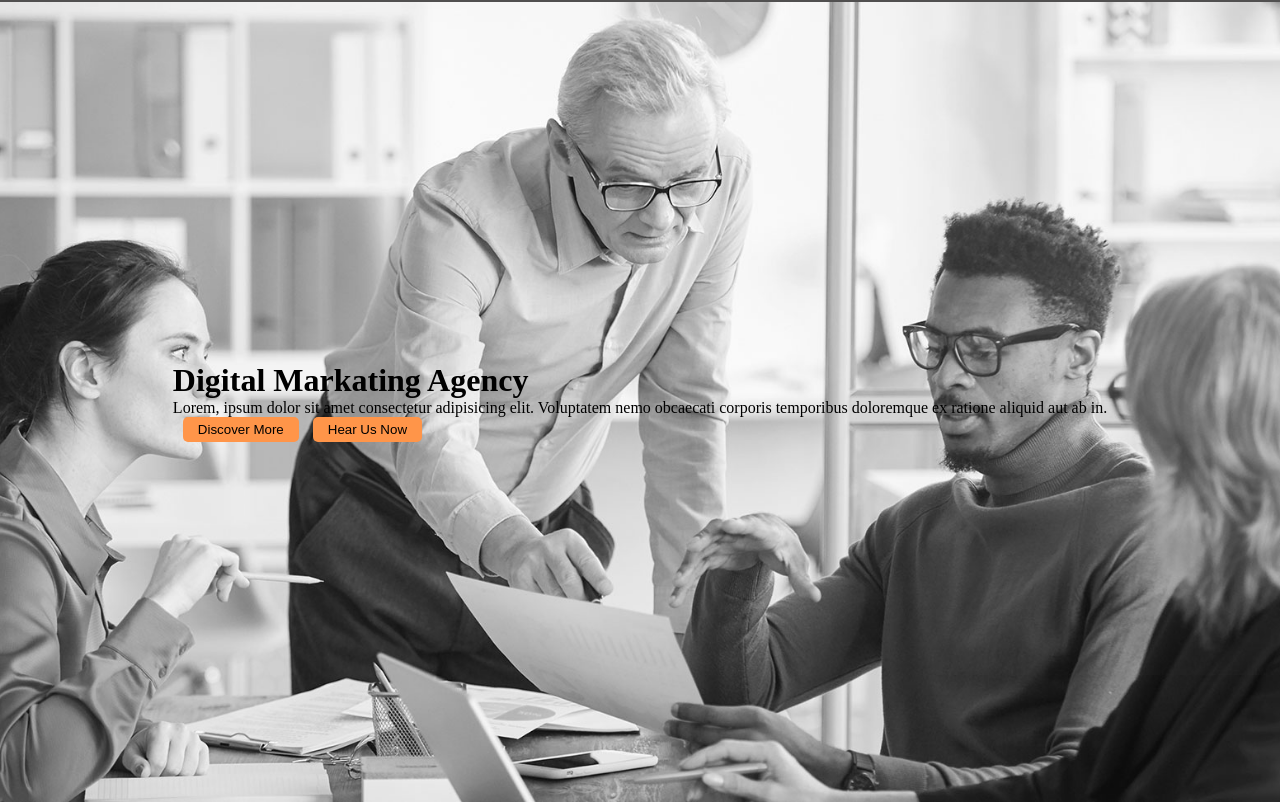
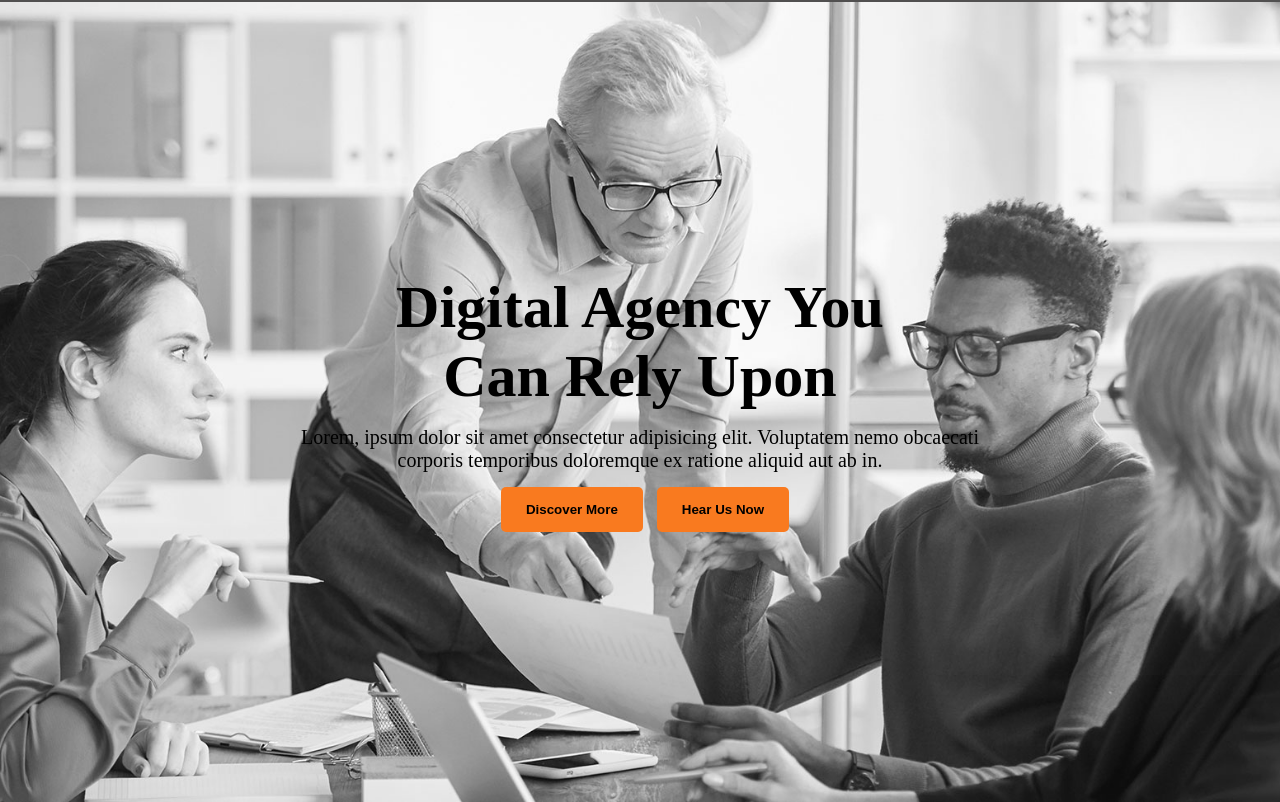
Before and after one commit to Shamimreza82/conceptual-session-2, a plain HTML site: page index.html in a window 1280 px wide. Shown: the part 58-860 px from the top of the page. Drawn offline with Linux system fonts and the light colour scheme.

Commit message:
header section update

```diff
--- a/index.html
+++ b/index.html
@@ -23,10 +23,10 @@
             </nav>
             <div class="header-container">
                 <div class="banner-text">
-                    <h1>Digital Markating Agency</h1>
-                    <p>Lorem, ipsum dolor sit amet consectetur adipisicing elit. Voluptatem nemo obcaecati corporis temporibus doloremque ex ratione aliquid aut ab in.</p>
-                    <button class="btn-primary"> Discover More</button>
-                    <button class="btn-primary"> Hear Us Now</button>
+                    <h1 class="head-text">Digital Agency You <br>Can Rely Upon</h1>
+                    <p class="head-text2">Lorem, ipsum dolor sit amet consectetur adipisicing elit. Voluptatem nemo obcaecati corporis temporibus doloremque ex ratione aliquid aut ab in.</p>
+                    <button class="btn-primary-head"> Discover More</button>
+                    <button class="btn-primary-head"> Hear Us Now</button>
                 </div>
 
             </div>
--- a/style/style.css
+++ b/style/style.css
@@ -63,3 +63,38 @@ li:hover {
     justify-content: center;
     align-items: center;
 }
+
+.banner-text {
+    text-align: center;
+}
+
+.head-text {
+    font-size: 60px;
+    margin-bottom: 15px;
+    font-weight:bolder;
+}
+
+.head-text2 {
+    font-size: 20px;
+    width: 60%;
+    margin: auto;
+    padding-bottom: 15px;
+}
+
+.btn-primary-head {
+    margin-left: 10px;
+    padding: 15px 25px;
+    background-color: rgb(249, 122, 31);
+    border: none;
+    border-radius: 5px;
+    font-weight: bold;
+}
+
+.btn-primary-head:hover {
+    margin-left: 10px;
+    padding: 15px 25px;
+    background-color: rgb(255, 255, 255);
+    border: none;
+    border-radius: 5px;
+    font-weight: bold;
+}
```
